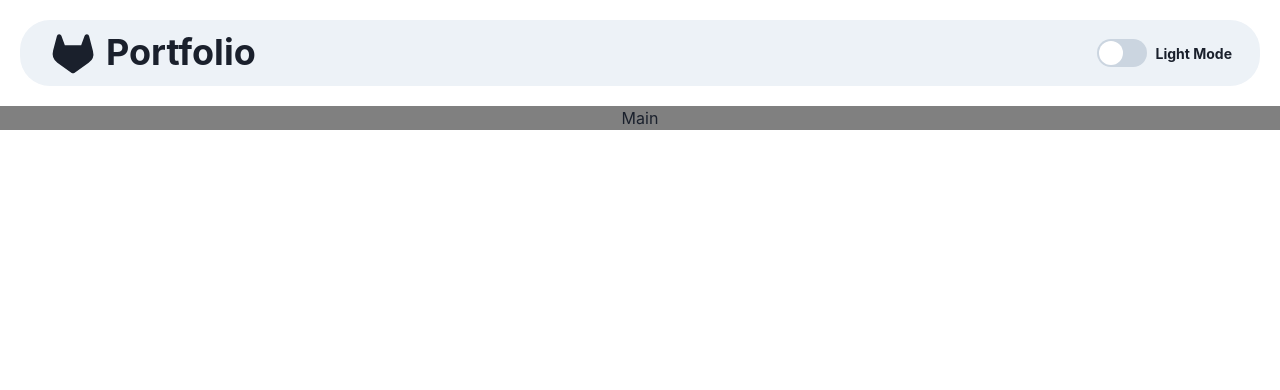
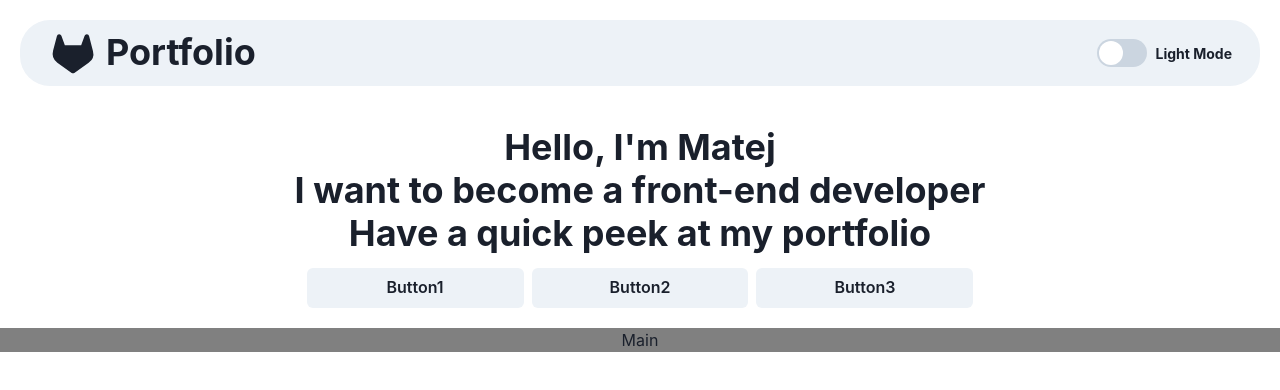
Before and after one commit to MatejGHub/Portfolio, a React (Vite) app: page / in a window 1280 px wide. Shown: the top 390 px of the page. Built offline with nearby package versions, Linux system fonts and the light colour scheme.

Commit message:
Creating hero section

```diff
--- a/src/components/Hero.tsx
+++ b/src/components/Hero.tsx
@@ -1,20 +1,27 @@
 import React from "react";
 import { motion } from "framer-motion";
-import { GridItem, Text, Heading } from "@chakra-ui/react";
+import { GridItem, Heading } from "@chakra-ui/react";
 import HeroMessage from "./HeroMessage";
+import HeroSkipToContent from "./HeroSkipToContent";
 
 const Hero = () => {
   return (
     <>
-      <GridItem area="hero">
+      <GridItem area="hero" marginTop={5}>
         <motion.div
           initial={{ opacity: 0, y: 5 }} // start with opacity 0 and moved down by 50px
           animate={{ opacity: 1, y: 0 }} // animate to full opacity and original position
           transition={{ duration: 0.5 }} // this animation will take 1 second
         >
-          <Heading textAlign={"center"} fontSize="3xl" fontWeight="bold">
+          <Heading
+            marginBottom={3}
+            textAlign={"center"}
+            fontSize="3xl"
+            fontWeight="bold"
+          >
             <HeroMessage />
           </Heading>
+          <HeroSkipToContent />
         </motion.div>
       </GridItem>
     </>
--- a/src/components/HeroMessage.tsx
+++ b/src/components/HeroMessage.tsx
@@ -1,7 +1,17 @@
+import { Box, useBreakpointValue } from "@chakra-ui/react";
 import React from "react";
 
 const HeroMessage = () => {
-  return <></>;
+  const fontSize = useBreakpointValue({ base: "2xl", md: "3xl", lg: "4xl" });
+
+  return (
+    <Box fontSize={fontSize}>
+      Hello, I'm Matej <br />
+      I want to become a front-end developer
+      <br />
+      Have a quick peek at my portfolio
+    </Box>
+  );
 };
 
 export default HeroMessage;
--- /dev/null
+++ b/src/components/HeroSkipToContent.tsx
@@ -0,0 +1,20 @@
+import { SimpleGrid, useColorMode, Button } from "@chakra-ui/react";
+import React from "react";
+
+const HeroSkipToContent = () => {
+  const { colorMode } = useColorMode();
+  const bgColor = colorMode === "light" ? "black" : "white";
+  const columns = { base: 1, md: 3 };
+
+  return (
+    <>
+      <SimpleGrid marginBottom={5} columns={columns} spacing={2} paddingX={3}>
+        <Button>Button1</Button>
+        <Button>Button2</Button>
+        <Button>Button3</Button>
+      </SimpleGrid>
+    </>
+  );
+};
+
+export default HeroSkipToContent;
```
